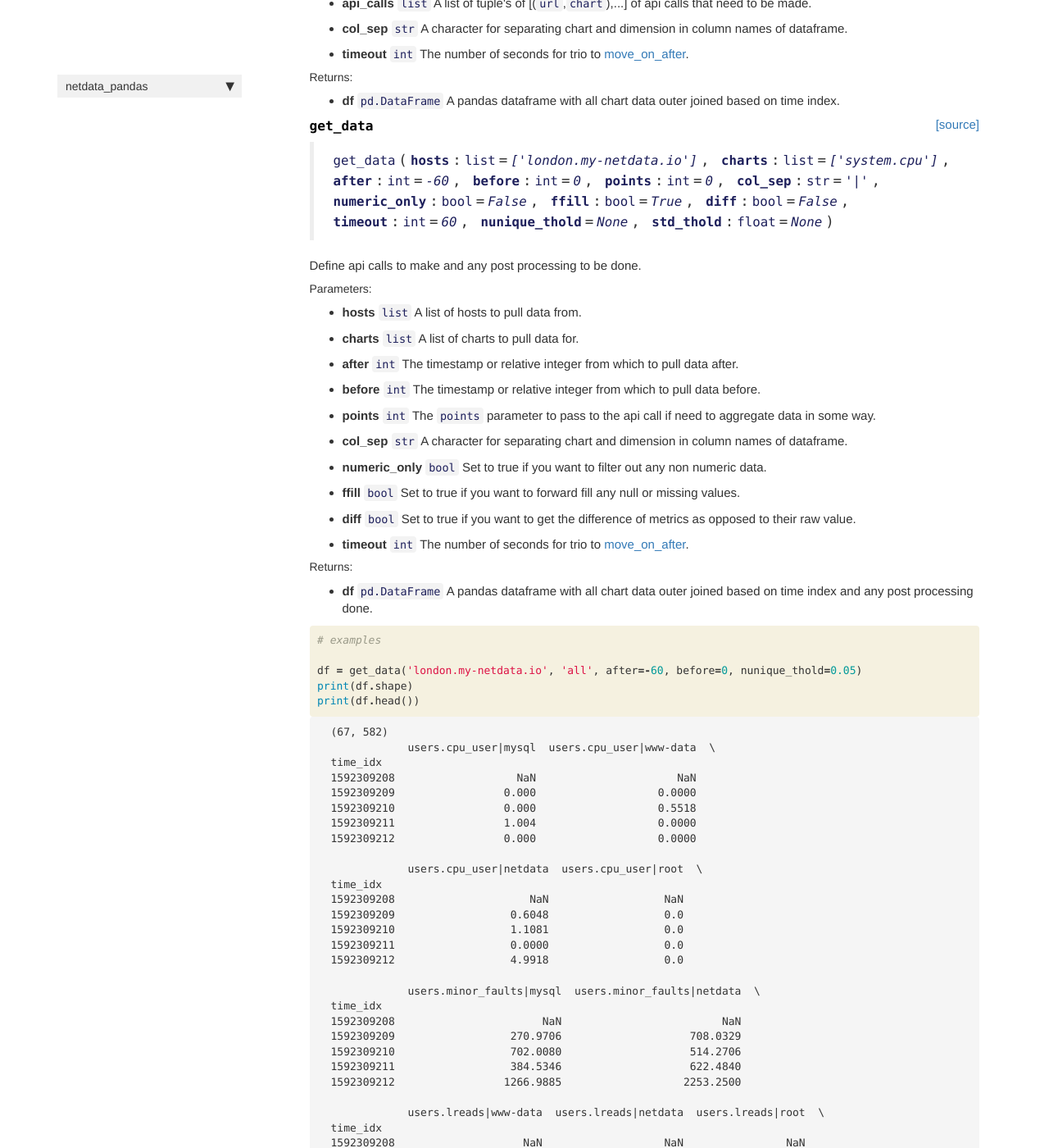
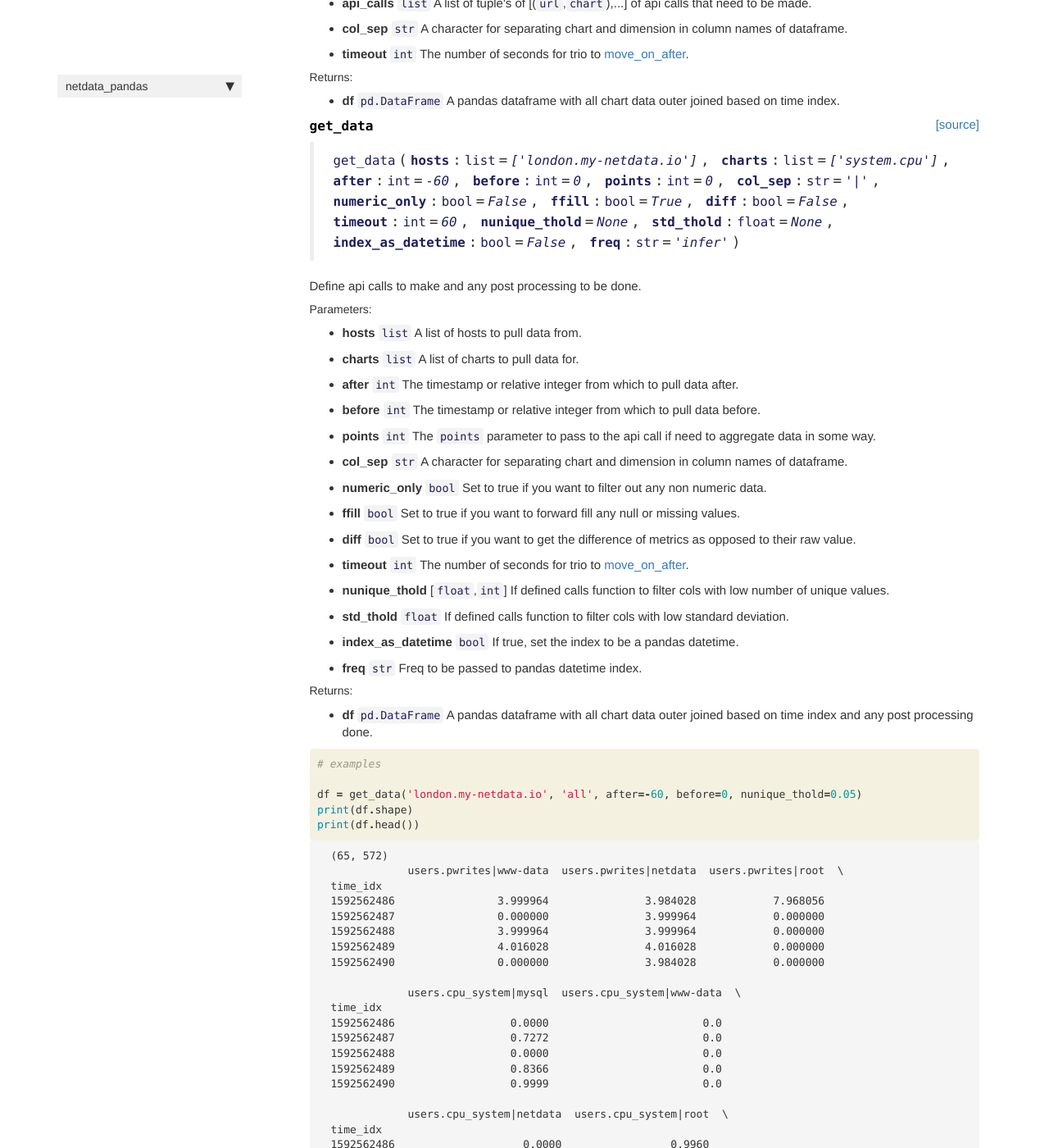
Before and after one commit to netdata/netdata-pandas, a Jekyll site: the page built from docs/data.html, in a window 1280 px wide and 1400 px high, scrolled down 1210 px. Shown: the whole window at 82% size. Built offline with Jekyll 4.4.1, drawn with Linux system fonts in a browser that asks for light colours; nearby versions of some CDN libraries; comment, search, counter and statistics services are not loaded; some of the changed text lies outside the part shown.

Commit message:
adding param to return index as a pandas datetime with freq set if possible

```diff
--- a/docs/data.html
+++ b/docs/data.html
@@ -184,7 +184,7 @@ description: "Read data from netdata rest api into a pandas dataframe."
 
 
 <div class="output_markdown rendered_html output_subarea ">
-<h4 id="get_data" class="doc_header"><code>get_data</code><a href="https://github.com/netdata/netdata-pandas/tree/master/netdata_pandas/data.py#L84" class="source_link" style="float:right">[source]</a></h4><blockquote><p><code>get_data</code>(<strong><code>hosts</code></strong>:<code>list</code>=<em><code>['london.my-netdata.io']</code></em>, <strong><code>charts</code></strong>:<code>list</code>=<em><code>['system.cpu']</code></em>, <strong><code>after</code></strong>:<code>int</code>=<em><code>-60</code></em>, <strong><code>before</code></strong>:<code>int</code>=<em><code>0</code></em>, <strong><code>points</code></strong>:<code>int</code>=<em><code>0</code></em>, <strong><code>col_sep</code></strong>:<code>str</code>=<em><code>'|'</code></em>, <strong><code>numeric_only</code></strong>:<code>bool</code>=<em><code>False</code></em>, <strong><code>ffill</code></strong>:<code>bool</code>=<em><code>True</code></em>, <strong><code>diff</code></strong>:<code>bool</code>=<em><code>False</code></em>, <strong><code>timeout</code></strong>:<code>int</code>=<em><code>60</code></em>, <strong><code>nunique_thold</code></strong>=<em><code>None</code></em>, <strong><code>std_thold</code></strong>:<code>float</code>=<em><code>None</code></em>)</p>
+<h4 id="get_data" class="doc_header"><code>get_data</code><a href="https://github.com/netdata/netdata-pandas/tree/master/netdata_pandas/data.py#L84" class="source_link" style="float:right">[source]</a></h4><blockquote><p><code>get_data</code>(<strong><code>hosts</code></strong>:<code>list</code>=<em><code>['london.my-netdata.io']</code></em>, <strong><code>charts</code></strong>:<code>list</code>=<em><code>['system.cpu']</code></em>, <strong><code>after</code></strong>:<code>int</code>=<em><code>-60</code></em>, <strong><code>before</code></strong>:<code>int</code>=<em><code>0</code></em>, <strong><code>points</code></strong>:<code>int</code>=<em><code>0</code></em>, <strong><code>col_sep</code></strong>:<code>str</code>=<em><code>'|'</code></em>, <strong><code>numeric_only</code></strong>:<code>bool</code>=<em><code>False</code></em>, <strong><code>ffill</code></strong>:<code>bool</code>=<em><code>True</code></em>, <strong><code>diff</code></strong>:<code>bool</code>=<em><code>False</code></em>, <strong><code>timeout</code></strong>:<code>int</code>=<em><code>60</code></em>, <strong><code>nunique_thold</code></strong>=<em><code>None</code></em>, <strong><code>std_thold</code></strong>:<code>float</code>=<em><code>None</code></em>, <strong><code>index_as_datetime</code></strong>:<code>bool</code>=<em><code>False</code></em>, <strong><code>freq</code></strong>:<code>str</code>=<em><code>'infer'</code></em>)</p>
 </blockquote>
 <p>Define api calls to make and any post processing to be done.</p>
 <h5 id="Parameters:">Parameters:<a class="anchor-link" href="#Parameters:"> </a></h5><ul>
@@ -198,6 +198,10 @@ description: "Read data from netdata rest api into a pandas dataframe."
 <li><strong>ffill</strong> <code>bool</code> Set to true if you want to forward fill any null or missing values.</li>
 <li><strong>diff</strong> <code>bool</code> Set to true if you want to get the difference of metrics as opposed to their raw value.</li>
 <li><strong>timeout</strong> <code>int</code> The number of seconds for trio to <a href="https://trio.readthedocs.io/en/stable/reference-core.html#trio.move_on_after">move_on_after</a>.</li>
+<li><strong>nunique_thold</strong> [<code>float</code>,<code>int</code>] If defined calls function to filter cols with low number of unique values.</li>
+<li><strong>std_thold</strong> <code>float</code> If defined calls function to filter cols with low standard deviation.</li>
+<li><strong>index_as_datetime</strong> <code>bool</code> If true, set the index to be a pandas datetime.</li>
+<li><strong>freq</strong> <code>str</code> Freq to be passed to pandas datetime index.</li>
 </ul>
 <h5 id="Returns:">Returns:<a class="anchor-link" href="#Returns:"> </a></h5><ul>
 <li><strong>df</strong> <code>pd.DataFrame</code> A pandas dataframe with all chart data outer joined based on time index and any post processing done.</li>
@@ -237,88 +241,80 @@ description: "Read data from netdata rest api into a pandas dataframe."
 <div class="output_area">
 
 <div class="output_subarea output_stream output_stdout output_text">
-<pre>(67, 582)
+<pre>(65, 572)
+            users.pwrites|www-data  users.pwrites|netdata  users.pwrites|root  \
+time_idx
+1592562486                3.999964               3.984028            7.968056
+1592562487                0.000000               3.999964            0.000000
+1592562488                3.999964               3.999964            0.000000
+1592562489                4.016028               4.016028            0.000000
+1592562490                0.000000               3.984028            0.000000
+
+            users.cpu_system|mysql  users.cpu_system|www-data  \
+time_idx
+1592562486                  0.0000                        0.0
+1592562487                  0.7272                        0.0
+1592562488                  0.0000                        0.0
+1592562489                  0.8366                        0.0
+1592562490                  0.9999                        0.0
+
+            users.cpu_system|netdata  users.cpu_system|root  \
+time_idx
+1592562486                    0.0000                 0.9960
+1592562487                    3.6363                 0.7272
+1592562488                    0.0000                 0.9999
+1592562489                    1.6733                 0.8366
+1592562490                    0.9999                 1.9959
+
             users.cpu_user|mysql  users.cpu_user|www-data  \
 time_idx
-1592309208                   NaN                      NaN
-1592309209                 0.000                   0.0000
-1592309210                 0.000                   0.5518
-1592309211                 1.004                   0.0000
-1592309212                 0.000                   0.0000
+1592562486                0.0000                   0.9999
+1592562487                0.0000                   0.0000
+1592562488                0.9999                   0.0000
+1592562489                0.0000                   0.0000
+1592562490                0.0000                   0.0000
 
-            users.cpu_user|netdata  users.cpu_user|root  \
+            users.cpu_user|netdata  ...  services.mem_usage|unscd  \
+time_idx                            ...
+1592562486                  2.9999  ...                       NaN
+1592562487                  2.1817  ...                       NaN
+1592562488                  1.9998  ...                       NaN
+1592562489                  1.6733  ...                  0.433594
+1592562490                  0.9999  ...                  0.433594
+
+            services.mem_usage|netdata  services.mem_usage|mariadb  \
 time_idx
-1592309208                     NaN                  NaN
-1592309209                  0.6048                  0.0
-1592309210                  1.1081                  0.0
-1592309211                  0.0000                  0.0
-1592309212                  4.9918                  0.0
+1592562486                         NaN                         NaN
+1592562487                         NaN                         NaN
+1592562488                         NaN                         NaN
+1592562489                    2079.699                    67.71484
+1592562490                    2079.637                    69.35547
 
-            users.minor_faults|mysql  users.minor_faults|netdata  \
+            services.throttle_io_write|netdata  services.cpu|nginx  \
 time_idx
-1592309208                       NaN                         NaN
-1592309209                  270.9706                    708.0329
-1592309210                  702.0080                    514.2706
-1592309211                  384.5346                    622.4840
-1592309212                 1266.9885                   2253.2500
+1592562486                                 NaN                 NaN
+1592562487                                 NaN                 NaN
+1592562488                                 NaN                 NaN
+1592562489                                 0.0            0.672912
+1592562490                                 0.0            0.997633
 
-            users.lreads|www-data  users.lreads|netdata  users.lreads|root  \
+            services.cpu|ssh  services.cpu|gvpe  services.cpu|netdata  \
 time_idx
-1592309208                    NaN                   NaN                NaN
-1592309209               0.000000              90.45546          124.32087
-1592309210               0.000000              90.75445          119.55008
-1592309211              16.591608             172.40830          120.28098
-1592309212              32.230180             355.74040          119.86986
+1592562486               NaN                NaN                   NaN
+1592562487               NaN                NaN                   NaN
+1592562488               NaN                NaN                   NaN
+1592562489               0.0                0.0              4.675386
+1592562490               0.0                0.0              5.658710
 
-            users.files|netdata  ...  ipv6.mcast|received  \
-time_idx                         ...
-1592309208                  NaN  ...                  NaN
-1592309209                 38.0  ...                  NaN
-1592309210                 38.0  ...                  NaN
-1592309211                 37.0  ...                  NaN
-1592309212                 38.0  ...                  NaN
+            services.cpu|mariadb  mysql_local.tmp|tables
+time_idx
+1592562486                   NaN                     NaN
+1592562487                   NaN                     NaN
+1592562488                   NaN                1.999850
+1592562489              1.345825                2.000190
+1592562490              1.324721                1.998981
 
-            ipv4.packets|received  ipv4.packets|sent  ipv4.packets|delivered  \
-time_idx
-1592309208                    NaN                NaN                     NaN
-1592309209                    NaN                NaN                     NaN
-1592309210                    NaN                NaN                     NaN
-1592309211                    NaN                NaN                     NaN
-1592309212                    NaN                NaN                     NaN
-
-            cpu.cpu2_softnet_stat|processed  system.softnet_stat|processed  \
-time_idx
-1592309208                              NaN                            NaN
-1592309209                              NaN                            NaN
-1592309210                              NaN                            NaN
-1592309211                              NaN                            NaN
-1592309212                              NaN                            NaN
-
-            netfilter.conntrack_new|ignore  netfilter.conntrack_new|invalid  \
-time_idx
-1592309208                             NaN                              NaN
-1592309209                             NaN                              NaN
-1592309210                             NaN                              NaN
-1592309211                             NaN                              NaN
-1592309212                             NaN                              NaN
-
-            cpu.cpu0_softnet_stat|processed  \
-time_idx
-1592309208                              NaN
-1592309209                              NaN
-1592309210                              NaN
-1592309211                              NaN
-1592309212                              NaN
-
-            netfilter.conntrack_sockets|connections
-time_idx
-1592309208                                      NaN
-1592309209                                      NaN
-1592309210                                      NaN
-1592309211                                      NaN
-1592309212                                      NaN
-
-[5 rows x 582 columns]
+[5 rows x 572 columns]
 </pre>
 </div>
 </div>
@@ -350,6 +346,11 @@ time_idx
 <span class="k">assert</span> <span class="nb">str</span><span class="p">(</span><span class="n">df</span><span class="o">.</span><span class="n">shape</span><span class="p">)</span> <span class="o">==</span> <span class="s1">&#39;(60, 12)&#39;</span> <span class="ow">or</span> <span class="s1">&#39;(61, 12)&#39;</span>
 <span class="c1"># check that all types are float64 or int64</span>
 <span class="k">assert</span> <span class="nb">len</span><span class="p">(</span><span class="n">df</span><span class="o">.</span><span class="n">dtypes</span><span class="p">[</span><span class="n">df</span><span class="o">.</span><span class="n">dtypes</span> <span class="o">!=</span> <span class="s1">&#39;int64&#39;</span><span class="p">][</span><span class="n">df</span><span class="o">.</span><span class="n">dtypes</span> <span class="o">!=</span> <span class="s1">&#39;float64&#39;</span><span class="p">])</span> <span class="o">==</span> <span class="mi">0</span>
+
+<span class="c1"># test index as datetime</span>
+<span class="n">df</span> <span class="o">=</span> <span class="n">get_data</span><span class="p">(</span><span class="s1">&#39;london.my-netdata.io&#39;</span><span class="p">,</span> <span class="s1">&#39;system.cpu&#39;</span><span class="p">,</span> <span class="n">index_as_datetime</span><span class="o">=</span><span class="kc">True</span><span class="p">)</span>
+<span class="k">assert</span> <span class="nb">isinstance</span><span class="p">(</span><span class="n">df</span><span class="o">.</span><span class="n">index</span><span class="p">,</span> <span class="n">pd</span><span class="o">.</span><span class="n">core</span><span class="o">.</span><span class="n">indexes</span><span class="o">.</span><span class="n">datetimes</span><span class="o">.</span><span class="n">DatetimeIndex</span><span class="p">)</span>
+<span class="k">assert</span> <span class="nb">isinstance</span><span class="p">(</span><span class="n">df</span><span class="o">.</span><span class="n">index</span><span class="o">.</span><span class="n">freq</span><span class="p">,</span> <span class="n">pd</span><span class="o">.</span><span class="n">tseries</span><span class="o">.</span><span class="n">offsets</span><span class="o">.</span><span class="n">Second</span><span class="p">)</span>
 </pre></div>
 
     </div>
```
Also changed, not shown: netdata_pandas/data.py (+16 -4 lines), 1 other file.
